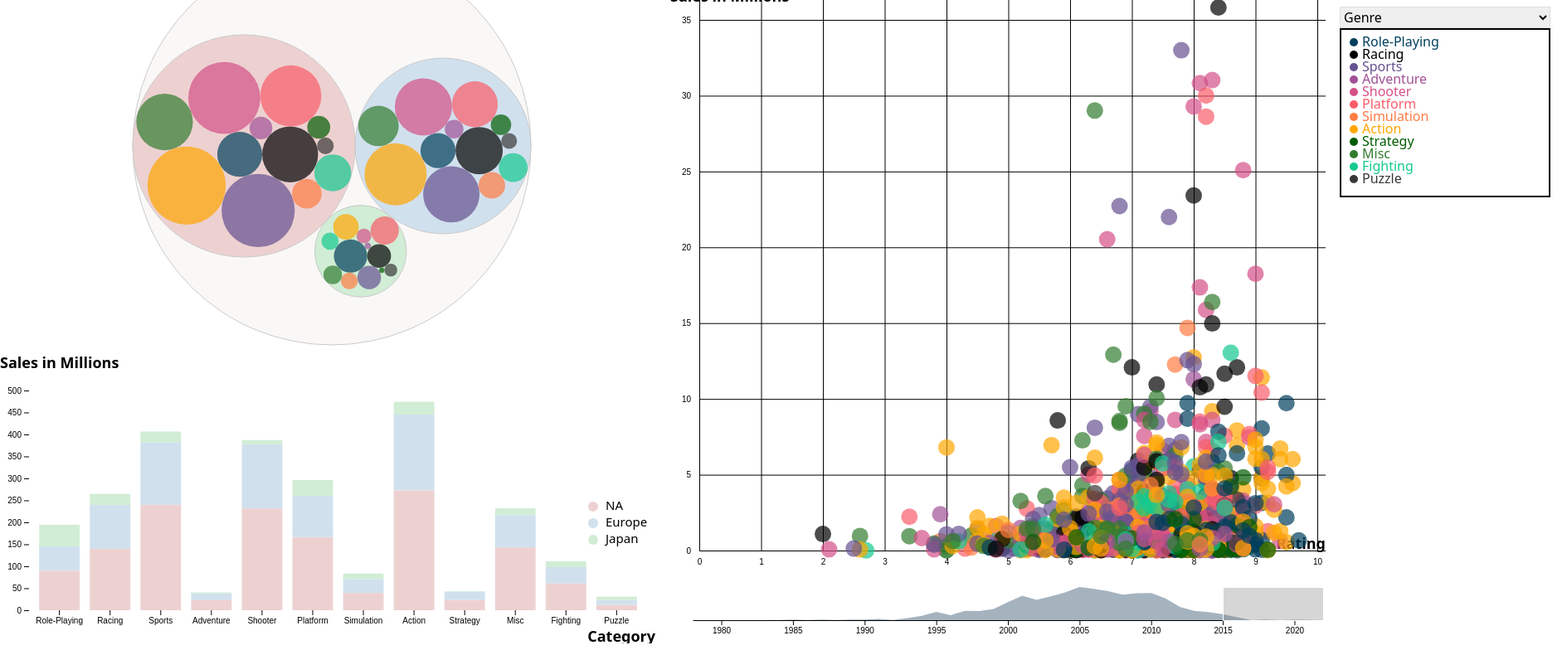
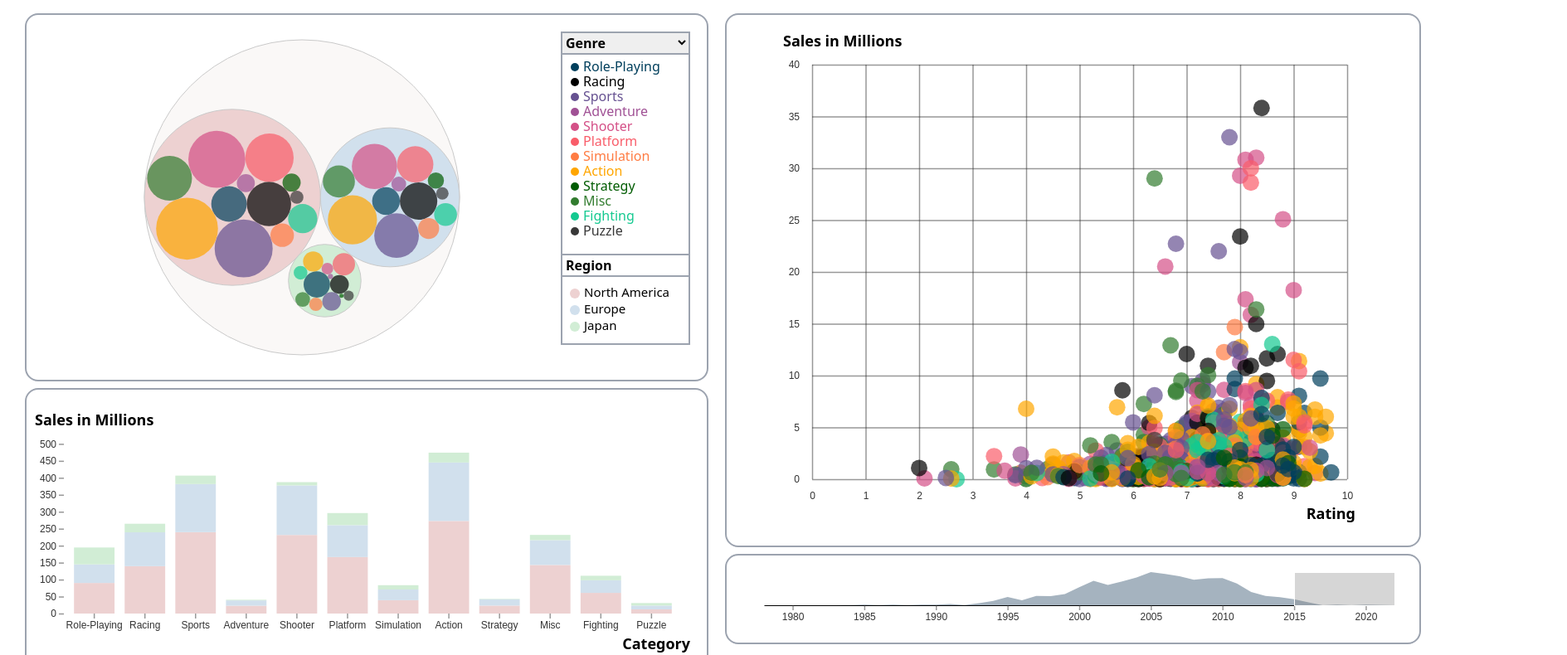
Before and after one commit to mattkwilson/game-sales-vis, a website: page index.html in a window 1280 px wide. Shown: the part 92-882 px from the top of the page at 83% size, 1889 px wide, since content can reach past the window. Drawn offline with nearby package versions, Linux system fonts and the light colour scheme; files that its build step writes are made by us from their sources.

Commit message:
Swapped scatterplot axes, fixed bug with bubble chart, changed layout, updated css, some other bugs...

```diff
--- a/css/global.css
+++ b/css/global.css
@@ -1,15 +1,3 @@
-/* #tooltip {
-    position: absolute;
-    border-style: solid;
-    border-color: black;
-    border-width: 1px;
-    border-radius: 4px;
-    font-size: x-small;
-    box-shadow: 2px 2px 5px rgba(126, 126, 126, 0.386);
-    padding: 5px;
-    background-color:white;
-} */
-
 .point{
     opacity: 0.5;
 }
@@ -19,16 +7,11 @@
     stroke: black;
 }
 
-#groupBySelect {
-    border: 1px solid #ddd;
-}
-
-/* Tooltip */
 #tooltip {
     position: absolute;
     display: none;
     background: #fff;
-    box-shadow: 3px 3px 3px 0px rgb(92 92 92);
+    box-shadow: 2px 2px 5px rgba(126, 126, 126, 0.5);
     border: 1px solid #ddd;
     font-size: 12px;
     font-weight: 500;
@@ -38,12 +21,20 @@
     white-space: nowrap;
 
 }
+
 .tooltip-title {
     color: #000;
     font-size: 12px;
-    font-weight: bold;}
+    font-weight: bold;
+}
+
 .chart-area {
     fill: #a5b3bf;
+}
+
+.axis {
+    font-size: 12px;
+    color:#000;
 }
 
 .title {
--- a/css/scatterPlot.css
+++ b/css/scatterPlot.css
@@ -7,3 +7,9 @@
     stroke: black;
     cursor: pointer;
 }
+
+.tick {
+    stroke-opacity: 0.5;
+    stroke-width: 1.5;
+    color: rgb(51, 51, 51);
+}
--- a/index.html
+++ b/index.html
@@ -13,26 +13,41 @@
 </head>
 <body>
     <!-- Add HTML content, SVG drawing area, ... -->
-    <div class="flex flex-row">
+    <h1 class="text-center font-bold text-5xl p-5">Video Game Sales</h1>
+    <div class="flex flex-row m-5">
         <div class="flex flex-col items-center justify-center basis-1/2">
-            <svg id="bubble-chart-vis"></svg>
-            <svg id="bar-chart-vis"></svg>
+            <div class="flex flex-row items-center justify-left mb-2 w-[calc(100%-20px)] border-gray-400 border-solid border-2 p-5 rounded-2xl">
+                <div class="flex flex-col w-full basis-4/5 items-center">
+                    <svg id="bubble-chart-vis"></svg>
+                </div>
+                <div class="flex flex-col h-full basis-1/5 align-top">
+                    <div class="flex self-top">
+                        <select id="groupBySelect" class="w-full border-gray-400 border-t-2 border-x-2 font-bold">
+                            <option value="Genre">Genre</option>
+                            <option value="Publisher">Publisher</option>
+                        </select>
+                    </div>
+                    <div class="flex border-gray-400 border-x-2 border-y-2">
+                        <svg id="color-legend-vis"></svg>
+                    </div>
+                    <div class="flex border-gray-400 border-x-2 border-b-2">
+                        <b class="ml-1">Region</b>
+                    </div>
+                    <div class="flex border-gray-400 border-x-2 border-b-2">
+                        <svg id="region-legend"></svg>
+                    </div>
+                </div>
+            </div>
+            <div class="flex flex-col items-center w-[calc(100%-20px)] border-gray-400 border-solid border-2 p-5 rounded-2xl">
+                <svg id="bar-chart-vis"></svg>
+            </div>
         </div>
-        <div class="flex flex-row basis-1/2">
-            <div class="flex flex-col items-center justify-center">
-                <h1 class="text-center font-bold text-3xl p-5">Video Game Sales</h1>
+        <div class="flex flex-col basis-1/2 items-center">
+            <div class="flex flex-col items-center mb-2 w-[calc(100%-20px)] border-gray-400 border-solid border-2 p-5 rounded-2xl">
                 <svg id="scatter-plot-vis"></svg>
-                <br>
+            </div>
+            <div class="flex flex-col items-center mb-2 w-[calc(100%-20px)] border-gray-400 border-solid border-2 p-5 rounded-2xl">
                 <svg id="histogram-chart-vis"></svg>
-            </div>
-            <div class="flex flex-col mt-[100px] mr-5">
-                <select id="groupBySelect">
-                    <option value="Genre">Genre</option>
-                    <option value="Publisher">Publisher</option>
-                </select>
-                <div class="border-black border-2">
-                    <svg id="color-legend-vis"></svg>
-                </div>
             </div>
         </div>
     </div>
--- a/js/charts/barChart.js
+++ b/js/charts/barChart.js
@@ -35,7 +35,6 @@
 
         vis.yAxis = d3.axisLeft(vis.yScale)
             .ticks(10);
-
         // Define size of SVG drawing area
         vis.svg = d3.select(vis.config.svgElement)
             .attr('width', vis.config.width)
@@ -54,7 +53,7 @@
         // Append both axis titles
         vis.chart.append('text')
             .attr('class', 'title')
-            .attr('y', vis.height + 25)
+            .attr('y', vis.height + 30)
             .attr('x', vis.width + 10)
             .attr('dy', '.71em')
             .style('text-anchor', 'end')
@@ -63,17 +62,9 @@
         vis.svg.append('text')
             .attr('class', 'title')
             .attr('x', 0)
-            .attr('y', 0)
+            .attr('y', 10)
             .attr('dy', '.71em')
-            .text('Sales in Millions')
-            .attr("y", 5);
-
-        vis.svg.append("circle").attr("cx", vis.width - 30).attr("cy", vis.height - 100).attr("r", 6).style("fill", "#edd1d1")
-        vis.svg.append("circle").attr("cx", vis.width - 30).attr("cy", vis.height - 80).attr("r", 6).style("fill", "#d1e0ed")
-        vis.svg.append("circle").attr("cx", vis.width - 30).attr("cy", vis.height - 60).attr("r", 6).style("fill", "#d1edd5")
-        vis.svg.append("text").attr("x", vis.width - 15).attr("y", vis.height - 100).text("NA").style("font-size", "15px").attr("alignment-baseline", "middle")
-        vis.svg.append("text").attr("x", vis.width - 15).attr("y", vis.height - 80).text("Europe").style("font-size", "15px").attr("alignment-baseline", "middle")
-        vis.svg.append("text").attr("x", vis.width - 15).attr("y", vis.height - 60).text("Japan").style("font-size", "15px").attr("alignment-baseline", "middle")
+            .text('Sales in Millions');
 
         // Initialize stack generator
         vis.stack = d3.stack()
@@ -128,7 +119,6 @@
 
         const vis = this;
 
-
         vis.chart.selectAll('.category')
             .data(vis.stackedData)
             .join('g')
@@ -146,7 +136,7 @@
                 vis.tooltip.style('display', 'block')
                     .style('left', (e.pageX) + 'px')
                     .style('top', (e.pageY) + 'px')
-                    .html(`<p><b>Region:</b> ${d.region}</p> <p><b>Sales:</b> ${d3.format('$.0f')(Math.abs(Math.round(d[0] - d[1])))} Million</p>`);
+                    .html(`<p><b>Region:</b> ${d.region}</p> <p><b>Sales:</b> ${d3.format('$.2f')(Math.abs(d[0] - d[1]))} Million</p>`);
 
             })
             .on('mousemove', (e, d) => {
--- a/js/charts/bubbleChart.js
+++ b/js/charts/bubbleChart.js
@@ -31,6 +31,8 @@
         vis.chart = vis.svg.append('g').attr('transform', `translate(${vis.config.margin.left},${vis.config.margin.top})`);
 
         vis.selection = [];
+
+        vis.groupBy = '';
 
         vis.tooltip = d3.select('#tooltip');
     }
@@ -125,7 +127,7 @@
                                 return;
                             }
                             vis.tooltip.style('display', 'block')
-                                .html(`<p><b>Genre:</b> ${d.id}</p> <p><b>Sales:</b> ${d3.format('$.0f')(Math.round(d.data.sales))} Million</p>`);
+                                .html(`<p><b>${vis.groupBy}:</b> ${d.id}</p> <p><b>Sales:</b> ${d3.format('$.2f')(d.data.sales)} Million</p>`);
 
                         })
                         .on('mousemove', (e, d) => {
--- a/js/charts/colorLegend.js
+++ b/js/charts/colorLegend.js
@@ -43,7 +43,7 @@
         return 10;
         })
         .attr("y", function(d, i) {
-            return -5 + (15*i);
+            return -5 + (18*i);
         })
         .text(function (d) {
             return d[0]
@@ -55,7 +55,7 @@
         .join("circle")
         .attr('r', 5)
         .attr('cx', 0)
-        .attr('cy', (d, i) => -10 + (15*i))
+        .attr('cy', (d, i) => -10 + (18*i))
         .attr('fill', d => vis.colorMap.get(d[0]));
     }
 }
--- a/js/charts/scatterPlot.js
+++ b/js/charts/scatterPlot.js
@@ -30,17 +30,16 @@
         vis.yScale = d3.scaleLinear()
             .range([vis.height, 0]);
 
-
         // Initialize axes
         vis.xAxis = d3.axisBottom(vis.xScale)
             .ticks(10)
-            .tickSize(-vis.height - 10)
-            .tickPadding(10);
+            .tickSize(vis.height)
+            .tickPadding(15);
 
         vis.yAxis = d3.axisLeft(vis.yScale)
             .ticks(10)
-            .tickSize(-vis.width - 10)
-            .tickPadding(10)
+            .tickSize(vis.width)
+            .tickPadding(15)
 
         // Define size of SVG drawing area
         vis.svg = d3.select(vis.config.svgElement)
@@ -52,15 +51,16 @@
 
         vis.xAxisG = vis.chart.append('g')
             .attr('class', 'axis x-axis')
-            .attr('transform', `translate(0,${vis.height})`);
+            .attr('transform', `translate(${0}, ${0})`);
 
         vis.yAxisG = vis.chart.append('g')
-            .attr('class', 'axis y-axis');
+            .attr('class', 'axis y-axis')
+            .attr('transform', `translate(${vis.width}, ${0})`);
 
         // Append both axis titles
         vis.chart.append('text')
             .attr('class', 'title')
-            .attr('y', vis.height - 15)
+            .attr('y', vis.height + 35)
             .attr('x', vis.width + 10)
             .attr('dy', '.71em')
             .style('text-anchor', 'end')
@@ -83,7 +83,7 @@
         vis.xValue = d => d.Rating;
         vis.yValue = d => d.Global_Sales;
 
-        vis.yScale.domain([0, d3.max(vis.data, vis.yValue)]);
+        vis.yScale.domain([0, Math.ceil(d3.max(vis.data, vis.yValue) / 10.0) * 10]);
 
         this.renderVis();
     }
@@ -110,10 +110,10 @@
                     .style('left', (event.pageX) + 'px')
                     .style('top', (event.pageY) + 'px')
                     .html(`
-              <div class='tooltip-title'>${d.Title}</div>
-              <div class='tooltip-title'>${d.Rating} Rating</div>
-              <div><strong>$${d.Global_Sales} Million</strong></div>
-              <div>Released in ${d.Year}</div>
+              <p><strong>${d.Title}</strong></p>
+              <p><strong>Rating:</strong> ${d.Rating}</p>
+              <p><strong>Sales:</strong> $${d.Global_Sales} Million</p>
+                <p>${!isNaN(d.Year) ? '<p>Released in ' + d.Year : ''}</p>
             `)
             })
             .on('mousemove', (e, d) => {
@@ -132,6 +132,6 @@
 
         vis.yAxisG
             .call(vis.yAxis)
-            .call(g => g.select('.domain').remove())
+            .call(g => g.select('.domain').remove());
     }
 }
--- a/js/main.js
+++ b/js/main.js
@@ -2,8 +2,8 @@
  // EXAMPLE
  const bubbleChartConfig = {
     svgElementId: 'bubble-chart-vis',
-    width: 500,
-    height: 500,
+    width: 400,
+    height: 400,
     margin: { left: 10, right: 10, top: 10, bottom: 10 },
     tooltipOffset: { x: 15, y: 50 }
 };
@@ -11,23 +11,23 @@
 const barChartConfig = {
     svgElement: '#bar-chart-vis',
     width: 800,
-    height: 350,
-    margin: {top: 25, right: 20, bottom: 40, left: 35},
+    height: 300,
+    margin: {top: 30, right: 20, bottom: 50, left: 35},
     tooltipOffset: { x: 15, y: 50 }
 };
 
 const colorLegendConfig = {
     svgElement: '#color-legend-vis',
-    width: 250,
-    height: 200,
+    width: 150,
+    height: 240,
     margin: {top: 25, right: 10, bottom: 40, left: 15}
 };
 
  const scatterPlotConfig = {
      svgElement: '#scatter-plot-vis',
-     width: 800,
-     height: 700,
-     margin: {top: 25, right: 20, bottom: 20, left: 35},
+     width: 700,
+     height: 600,
+     margin: {top: 40, right: 20, bottom: 60, left: 35},
      tooltipOffset: { x: 15, y: 50 }
  };
 
@@ -35,8 +35,8 @@
      svgElement: '#histogram-chart-vis',
      width: 760,
      height: 40,
-     margin: {top: 25, right: 20, bottom: 20, left: 35},
-     contextMargin: {top: 25, right: 20, bottom: 20, left: 35}
+     margin: {top: 25, right: 20, bottom: 0, left: 35},
+     contextMargin: {top: 25, right: 20, bottom: 0, left: 35}
  };
 
 d3.csv('data/test_data.csv').then(data => {
@@ -69,6 +69,18 @@
     const colorLegend = new ColorLegend(colorLegendConfig, data, dispatch);
     const scatterPlot = new ScatterPlot(scatterPlotConfig, colorMap, groupBy, data);
     const histogram = new HistogramChart(histogramConfig, dispatch, data);
+
+    // Region Color Legend
+    d3.select('#region-legend').attr('width', colorLegendConfig.width).attr('height', '80px');
+    d3.select('#region-legend').append("circle").attr("cx", 15).attr("cy", 20).attr("r", 6).style("fill", "#edd1d1")
+    d3.select('#region-legend').append("circle").attr("cx", 15).attr("cy", 40).attr("r", 6).style("fill", "#d1e0ed")
+    d3.select('#region-legend').append("circle").attr("cx", 15).attr("cy", 60).attr("r", 6).style("fill", "#d1edd5")
+    // d3.select('#region-legend').append("text").attr("x", 10).attr("y", 18).text("Region").style("font-size", "16px").style("font-weight", "700").attr("alignment-baseline", "middle")
+    d3.select('#region-legend').append("text").attr("x", 26).attr("y", 20).text("North America").style("font-size", "15px").attr("alignment-baseline", "middle")
+    d3.select('#region-legend').append("text").attr("x", 26).attr("y", 40).text("Europe").style("font-size", "15px").attr("alignment-baseline", "middle")
+    d3.select('#region-legend').append("text").attr("x", 26).attr("y", 60).text("Japan").style("font-size", "15px").attr("alignment-baseline", "middle")
+
+    // -----
 
     updateData(groupBy);
 
@@ -127,6 +139,7 @@
         bubbleChart.NASales = computedData[key + 'NASales'];
         bubbleChart.EUSales = computedData[key + 'EUSales'];
         bubbleChart.JPSales = computedData[key + 'JPSales'];
+        bubbleChart.groupBy = value;
         bubbleChart.updateVis();
 
         updateScatterPlot();
```
